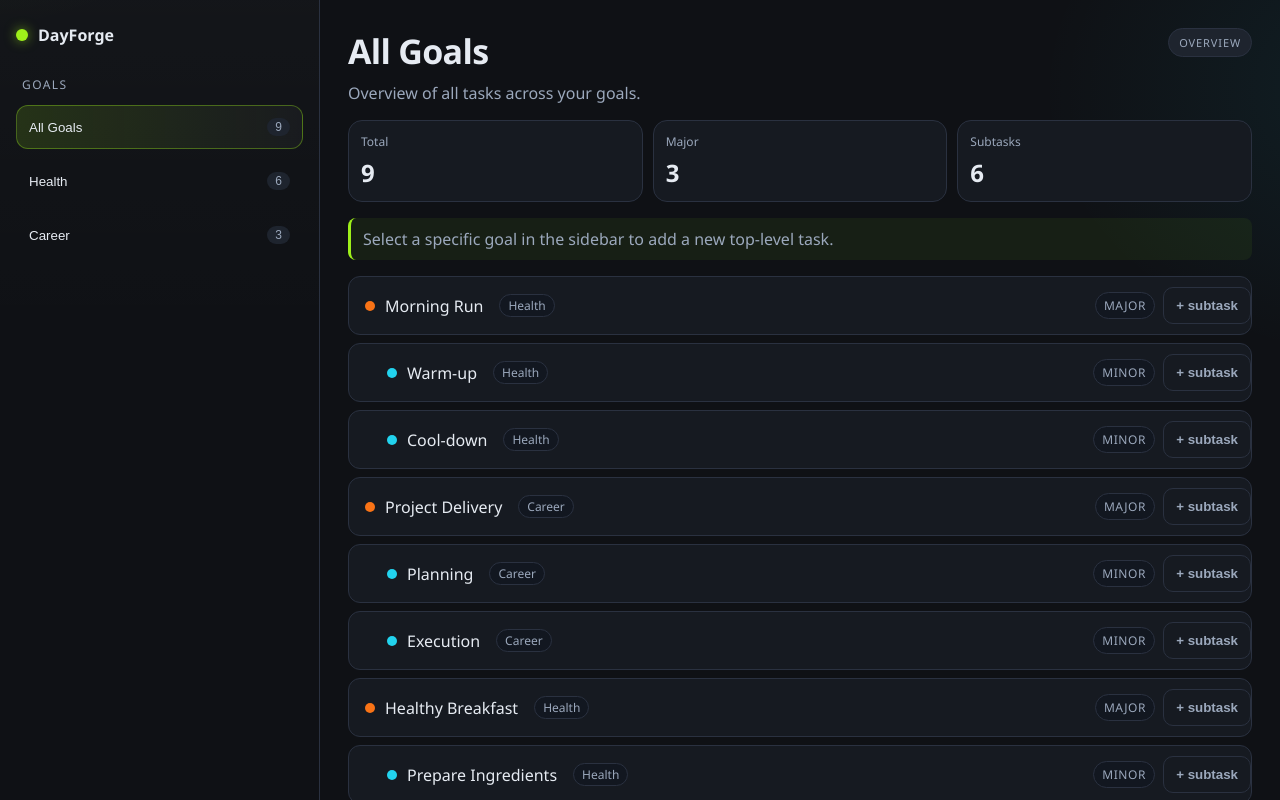
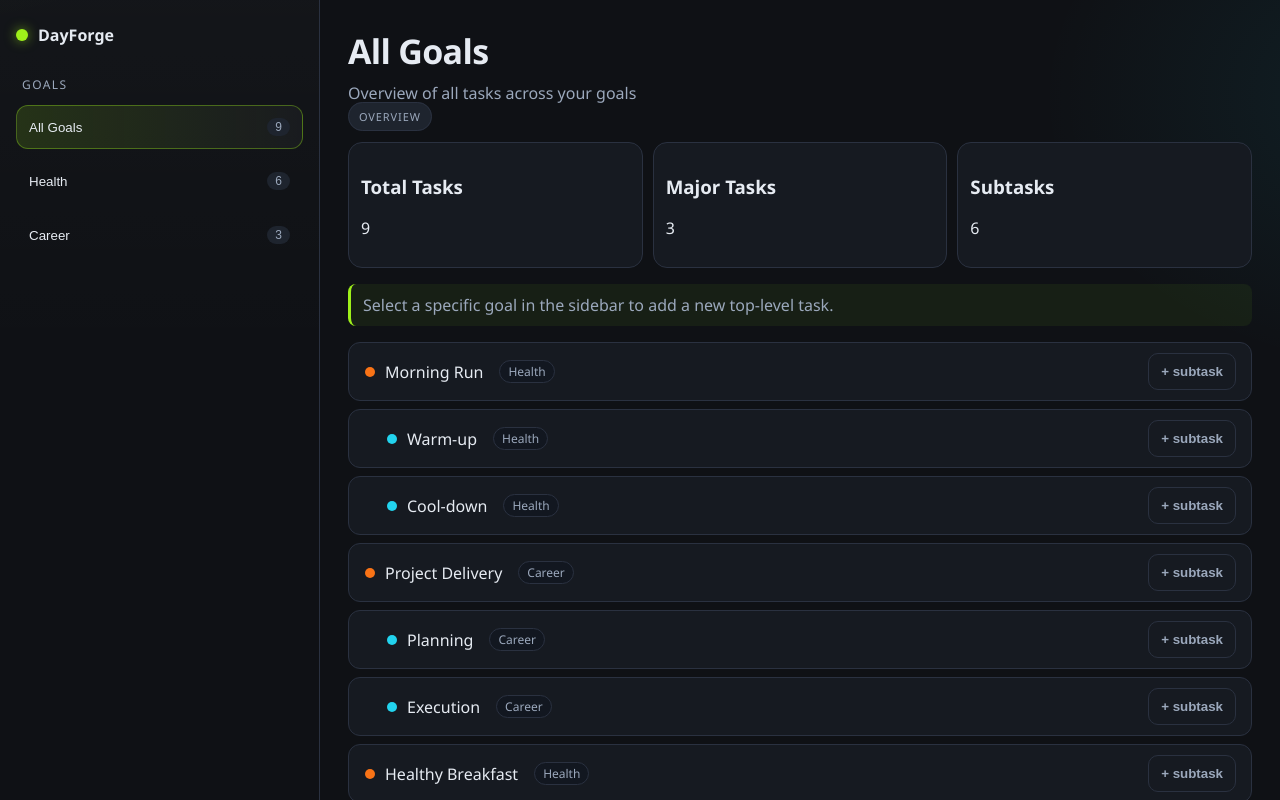
Before and after one commit to istryzhnov/DayForge, a Vue app in the folder frontend/dayforge-app/: page / in a window 1280 px wide. Shown: the top 800 px of the page. Built offline with nearby package versions, Linux system fonts and the light colour scheme.

Commit message:
feat: refactor GoalComponent to use TaskComposer and TaskList, implement useTaskTree for task management feat: add GoalHeader component for displaying goal details and task counts style: update button styles for improved layout

```diff
--- a/frontend/dayforge-app/src/components/GoalComponent.vue
+++ b/frontend/dayforge-app/src/components/GoalComponent.vue
@@ -1,8 +1,12 @@
 <script setup lang="ts">
-import { ref, computed } from 'vue'
+import { ref } from 'vue'
 import type { Goal } from '../entities/GoalEntity'
 import type { TaskTemplate } from '../entities/TaskEntity'
 import type { ID, Priority } from '../entities/types'
+import GoalHeader from './GoalHeader.vue'
+import TaskComposer from './TaskComposer.vue'
+import TaskList from './TaskList.vue'
+import { useTaskTree } from '../composable/useTaskTree'
 
 const props = defineProps<{
   goal: Goal | null
@@ -21,182 +25,43 @@ const emit = defineEmits<{
   ): void
 }>()
 
-const newTaskTitle = ref('')
-const newTaskPriority = ref<Priority>('major')
+const composerRef = ref<InstanceType<typeof TaskComposer> | null>(null)
 
-const subTaskParentId = ref<ID | null>(null)
-const newSubtaskTitle = ref('')
-const newSubtaskPriority = ref<Priority>('minor')
-
-type FlatNode = {
-  task: TaskTemplate
-  depth: number
-  goalTitle: string
-}
-
-const orderedFlatNodes = computed<FlatNode[]>(() => {
-  const sorted = [...props.tasks].sort((a, b) => a.order - b.order)
-
-  const childrenMap = new Map<ID, TaskTemplate[]>()
-  const roots: TaskTemplate[] = []
-
-  for (const task of sorted) {
-    if (!task.parentTemplateId) {
-      roots.push(task)
-      continue
-    }
-    const list = childrenMap.get(task.parentTemplateId) ?? []
-    list.push(task)
-    childrenMap.set(task.parentTemplateId, list)
-  }
-  const out: FlatNode[] = []
-  const goalById = new Map(props.goals.map((goal) => [goal.id, goal.title]))
-
-  function traverse(task: TaskTemplate, depth: number) {
-    out.push({
-      task,
-      depth,
-      goalTitle: goalById.get(task.goalId) ?? 'Unknown Goal',
-    })
-    const children = (childrenMap.get(task.id) ?? []).sort(
-      (a, b) => a.order - b.order,
-    )
-    for (const child of children) {
-      traverse(child, depth + 1)
-    }
-  }
-
-  for (const root of roots) {
-    traverse(root, 0)
-  }
-
-  return out
-})
-
-const totalCount = computed(() => props.tasks.length)
-const majorCount = computed(
-  () => props.tasks.filter((task) => task.priority === 'major').length,
-)
-const subCount = computed(
-  () => props.tasks.filter((task) => !!task.parentTemplateId).length,
-)
-
-const panelTitle = computed(() =>
-  props.isAllMode ? 'All Goals' : (props.goal?.title ?? 'Goal'),
-)
-
-const panelDescription = computed(() =>
-  props.isAllMode
-    ? 'Overview of all tasks across your goals.'
-    : (props.goal?.description ?? 'Detailed task breakdown for this goal.'),
-)
-
-function submitTask() {
-  if (props.isAllMode) return
-  const title = newTaskTitle.value.trim()
-  if (!title) return
-  emit('add-task', title, newTaskPriority.value)
-  newTaskTitle.value = ''
-  newTaskPriority.value = 'minor'
-}
-
-function openSubtask(parentId: ID) {
-  subTaskParentId.value = parentId
-  newSubtaskTitle.value = ''
-  newSubtaskPriority.value = 'minor'
-}
-
-function submitSubtask() {
-  if (!subTaskParentId.value) return
-  const title = newSubtaskTitle.value.trim()
-  if (!title) return
-  emit('add-subtask', subTaskParentId.value, title, newSubtaskPriority.value)
-  subTaskParentId.value = null
-  newSubtaskTitle.value = ''
-  newSubtaskPriority.value = 'minor'
-}
+const {
+  orderedFlatNodes,
+  totalCount,
+  majorCount,
+  subCount,
+  panelTitle,
+  panelDescription,
+} = useTaskTree(props)
 </script>
 
 <template>
   <section class="goal-panel">
-    <header class="goal-panel-header">
-      <div>
-        <h2>{{ panelTitle }}</h2>
-        <p>{{ panelDescription }}</p>
-      </div>
-      <span class="goal-status">{{
-        isAllMode ? 'overview' : goal?.status
-      }}</span>
-    </header>
+    <GoalHeader
+      :title="panelTitle"
+      :description="panelDescription"
+      :status="isAllMode ? 'overview' : (goal?.status ?? 'active')"
+      :total-count="totalCount"
+      :major-count="majorCount"
+      :sub-count="subCount"
+    />
 
-    <div class="goal-kpi-row">
-      <article class="kpi">
-        <span>Total</span>
-        <strong>{{ totalCount }}</strong>
-      </article>
-      <article class="kpi">
-        <span>Major</span>
-        <strong>{{ majorCount }}</strong>
-      </article>
-      <article class="kpi">
-        <span>Subtasks</span>
-        <strong>{{ subCount }}</strong>
-      </article>
-    </div>
+    <TaskComposer
+      ref="composerRef"
+      :is-all-mode="isAllMode"
+      @add-task="(title, priority) => emit('add-task', title, priority)"
+      @add-subtask="
+        (parentId, title, priority) =>
+          emit('add-subtask', parentId, title, priority)
+      "
+    />
 
-    <p v-if="isAllMode" class="goal-hint">
-      Select a specific goal in the sidebar to add a new top-level task.
-    </p>
-
-    <div v-else class="goal-form-card">
-      <input
-        v-model="newTaskTitle"
-        type="text"
-        placeholder="New task title"
-        @keydown.enter="submitTask"
-      />
-
-      <button class="btn btn-primary" @click="submitTask">Add Task</button>
-    </div>
-
-    <div v-if="orderedFlatNodes.length" class="task-list">
-      <div
-        v-for="node in orderedFlatNodes"
-        :key="node.task.id"
-        class="task-row"
-        :style="{ paddingLeft: `${16 + node.depth * 22}px` }"
-      >
-        <div class="left">
-          <span class="dot" :class="node.task.priority"></span>
-          <span>{{ node.task.title }}</span>
-          <span v-if="isAllMode" class="goal-inline-chip">{{
-            node.goalTitle
-          }}</span>
-        </div>
-        <div class="actions">
-          <span class="task-priority-chip">{{ node.task.priority }}</span>
-          <button class="btn btn-ghost" @click="openSubtask(node.task.id)">
-            + subtask
-          </button>
-        </div>
-      </div>
-    </div>
-    <p v-else class="task-empty">No tasks yet</p>
-
-    <div v-if="subTaskParentId" class="goal-form-card goal-form-sub">
-      <input
-        v-model="newSubtaskTitle"
-        type="text"
-        placeholder="New subtask title"
-        @keydown.enter="submitSubtask"
-      />
-
-      <button class="btn btn-primary" @click="submitSubtask">
-        Add Subtask
-      </button>
-      <button class="btn btn-ghost" @click="subTaskParentId = null">
-        Cancel
-      </button>
-    </div>
+    <TaskList
+      :nodes="orderedFlatNodes"
+      :is-all-mode="isAllMode"
+      @open-subtask="(parentId) => composerRef?.openSubtask(parentId)"
+    />
   </section>
 </template>
--- /dev/null
+++ b/frontend/dayforge-app/src/components/GoalHeader.vue
@@ -0,0 +1,33 @@
+<script setup lang="ts">
+defineProps<{
+  title: string
+  description: string
+  status: string
+  totalCount: number
+  majorCount: number
+  subCount: number
+}>()
+</script>
+<template>
+  <header class="goal-panel-header">
+    <div>
+      <h2>{{ title }}</h2>
+      <p>{{ description }}</p>
+      <span class="goal-status">{{ status }}</span>
+    </div>
+  </header>
+  <div class="goal-kpi-row">
+    <article class="kpi">
+      <h3>Total Tasks</h3>
+      <p>{{ totalCount }}</p>
+    </article>
+    <article class="kpi">
+      <h3>Major Tasks</h3>
+      <p>{{ majorCount }}</p>
+    </article>
+    <article class="kpi">
+      <h3>Subtasks</h3>
+      <p>{{ subCount }}</p>
+    </article>
+  </div>
+</template>
--- /dev/null
+++ b/frontend/dayforge-app/src/components/TaskComposer.vue
@@ -0,0 +1,87 @@
+<script setup lang="ts">
+import { ref } from 'vue'
+import type { ID, Priority } from '../entities/types'
+
+const props = defineProps<{
+  isAllMode: boolean
+}>()
+
+const emit = defineEmits<{
+  (e: 'add-task', title: string, priority: Priority): void
+  (
+    e: 'add-subtask',
+    parentTemplateId: ID,
+    title: string,
+    priority: Priority,
+  ): void
+}>()
+
+const newTaskTitle = ref('')
+const newTaskPriority = ref<Priority>('major')
+
+const subTaskParentId = ref<ID | null>(null)
+const newSubtaskTitle = ref('')
+const newSubtaskPriority = ref<Priority>('minor')
+
+function submitTask() {
+  if (props.isAllMode) return
+
+  const title = newTaskTitle.value.trim()
+  if (!title) return
+
+  emit('add-task', title, newTaskPriority.value)
+  newTaskTitle.value = ''
+  newTaskPriority.value = 'minor'
+}
+
+function openSubtask(parentId: ID) {
+  subTaskParentId.value = parentId
+  newSubtaskTitle.value = ''
+  newSubtaskPriority.value = 'minor'
+}
+
+function submitSubtask() {
+  if (!subTaskParentId.value) return
+
+  const title = newSubtaskTitle.value.trim()
+  if (!title) return
+
+  emit('add-subtask', subTaskParentId.value, title, newSubtaskPriority.value)
+  subTaskParentId.value = null
+  newSubtaskTitle.value = ''
+  newSubtaskPriority.value = 'minor'
+}
+
+defineExpose({
+  openSubtask,
+})
+</script>
+
+<template>
+  <p v-if="isAllMode" class="goal-hint">
+    Select a specific goal in the sidebar to add a new top-level task.
+  </p>
+
+  <div v-else class="goal-form-card">
+    <input
+      v-model="newTaskTitle"
+      type="text"
+      placeholder="New task title"
+      @keydown.enter="submitTask"
+    />
+    <button class="btn btn-primary" @click="submitTask">Add Task</button>
+  </div>
+
+  <div v-if="subTaskParentId" class="goal-form-card goal-form-sub">
+    <input
+      v-model="newSubtaskTitle"
+      type="text"
+      placeholder="New subtask title"
+      @keydown.enter="submitSubtask"
+    />
+    <button class="btn btn-primary" @click="submitSubtask">Add Subtask</button>
+    <button class="btn btn-ghost" @click="subTaskParentId = null">
+      Cancel
+    </button>
+  </div>
+</template>
--- /dev/null
+++ b/frontend/dayforge-app/src/components/TaskList.vue
@@ -0,0 +1,49 @@
+<script setup lang="ts">
+import type { ID } from '../entities/types'
+import type { TaskTemplate } from '../entities/TaskEntity'
+
+type FlatNode = {
+  task: TaskTemplate
+  depth: number
+  goalTitle: string
+}
+
+defineProps<{
+  nodes: FlatNode[]
+  isAllMode: boolean
+}>()
+
+const emit = defineEmits<{
+  (e: 'open-subtask', parentId: ID): void
+}>()
+</script>
+
+<template>
+  <div v-if="nodes.length" class="task-list">
+    <div
+      v-for="node in nodes"
+      :key="node.task.id"
+      class="task-row"
+      :style="{ paddingLeft: `${16 + node.depth * 22}px` }"
+    >
+      <div class="left">
+        <span class="dot" :class="node.task.priority"></span>
+        <span>{{ node.task.title }}</span>
+        <span v-if="isAllMode" class="goal-inline-chip">{{
+          node.goalTitle
+        }}</span>
+      </div>
+
+      <div class="actions">
+        <button
+          class="btn btn-ghost"
+          @click="emit('open-subtask', node.task.id)"
+        >
+          + subtask
+        </button>
+      </div>
+    </div>
+  </div>
+
+  <p v-else class="task-empty">No tasks yet</p>
+</template>
--- /dev/null
+++ b/frontend/dayforge-app/src/composable/useTaskTree.ts
@@ -0,0 +1,84 @@
+import { computed } from 'vue'
+import type { Goal } from '../entities/GoalEntity'
+import type { TaskTemplate } from '../entities/TaskEntity'
+import type { ID } from '../entities/types'
+
+type FlatNode = {
+  task: TaskTemplate
+  depth: number
+  goalTitle: string
+}
+
+type UseTaskTreeInput = {
+  goal: Goal | null
+  goals: Goal[]
+  tasks: TaskTemplate[]
+  isAllMode: boolean
+}
+
+export const useTaskTree = (props: UseTaskTreeInput) => {
+  const orderedFlatNodes = computed<FlatNode[]>(() => {
+    const sorted = [...props.tasks].sort((a, b) => a.order - b.order)
+
+    const childrenMap = new Map<ID, TaskTemplate[]>()
+    const roots: TaskTemplate[] = []
+
+    for (const task of sorted) {
+      if (!task.parentTemplateId) {
+        roots.push(task)
+        continue
+      }
+      const list = childrenMap.get(task.parentTemplateId) ?? []
+      list.push(task)
+      childrenMap.set(task.parentTemplateId, list)
+    }
+    const out: FlatNode[] = []
+    const goalById = new Map(props.goals.map((goal) => [goal.id, goal.title]))
+
+    function traverse(task: TaskTemplate, depth: number) {
+      out.push({
+        task,
+        depth,
+        goalTitle: goalById.get(task.goalId) ?? 'Unknown Goal',
+      })
+      const children = (childrenMap.get(task.id) ?? []).sort(
+        (a, b) => a.order - b.order,
+      )
+      for (const child of children) {
+        traverse(child, depth + 1)
+      }
+    }
+
+    for (const root of roots) {
+      traverse(root, 0)
+    }
+
+    return out
+  })
+
+  const totalCount = computed(() => props.tasks.length)
+  const majorCount = computed(
+    () => props.tasks.filter((task) => task.priority === 'major').length,
+  )
+
+  const subCount = computed(
+    () => props.tasks.filter((task) => task.parentTemplateId).length,
+  )
+  const panelTitle = computed(() =>
+    props.isAllMode ? 'All Goals' : (props.goal?.title ?? 'Goal'),
+  )
+
+  const panelDescription = computed(() =>
+    props.isAllMode
+      ? 'Overview of all tasks across your goals'
+      : (props.goal?.description ?? 'Detailed task breakdown for this goal'),
+  )
+  return {
+    orderedFlatNodes,
+    totalCount,
+    majorCount,
+    subCount,
+    panelTitle,
+    panelDescription,
+  }
+}
--- a/frontend/dayforge-app/src/styles/buttons.css
+++ b/frontend/dayforge-app/src/styles/buttons.css
@@ -29,6 +29,7 @@
   background: transparent;
   border-color: var(--line);
   color: var(--muted);
+  margin-right: 15px;
 }
 
 .btn-ghost:hover {
```
